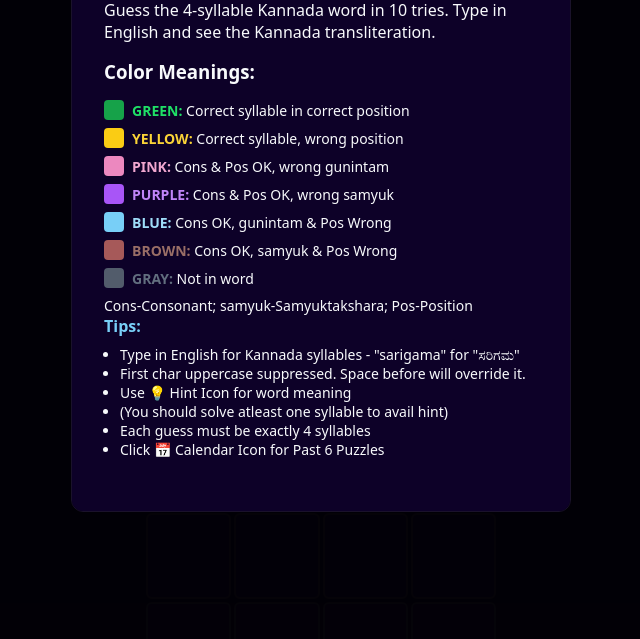
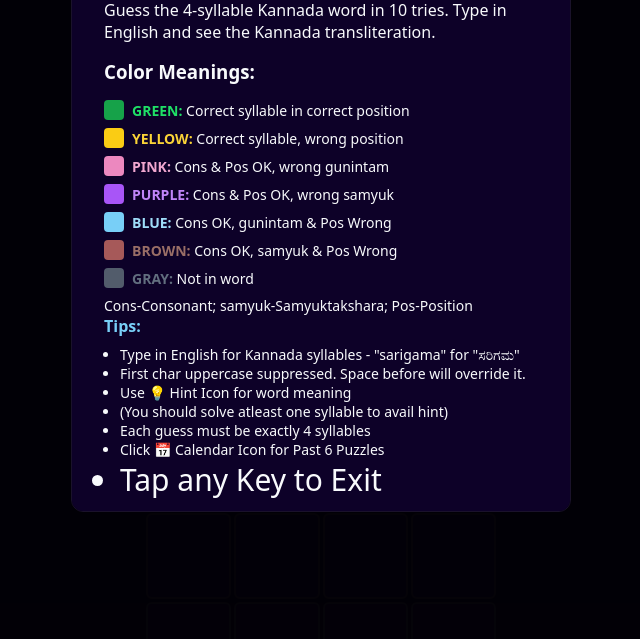
Before and after one commit to DnvkGit/PadavinOda, a plain HTML site: page index.html in a window 1280 px wide. Both pictures are taken after a click on the button "Help". Shown: the part 160-799 px from the top of the page, without its empty margins (319-959 px from the left). Drawn offline with Linux system fonts and the light colour scheme.

Commit message:
Update index.html

```diff
--- a/index.html
+++ b/index.html
@@ -106,12 +106,17 @@
                         <h4 style="color: hsl(199 89% 72%); margin-bottom: 0.5rem;">Tips:</h3>
                         <ul style="font-size: 0.875rem; padding-left: 1rem;">
                             <li>Type in English for Kannada syllables - "sarigama" for "ಸರಿಗಮ" </li>
-							<li>First char uppercase suppressed. Space before will override it. </li>
+			    <li>First char uppercase suppressed. Space before will override it. </li>
                             <li>Use 💡 Hint Icon for word meaning</li>
-							<li>(You should solve atleast one syllable to avail hint)</li>
+			    <li>(You should solve atleast one syllable to avail hint)</li>
                             <li>Each guess must be exactly 4 syllables</li>
-							<li>Click 📅 Calendar Icon for Past 6 Puzzles</li>
+			    <li>Click 📅 Calendar Icon for Past 6 Puzzles</li>
                         </ul>
+			<ul style="font-size: 1.875rem; padding-left: 1rem;">
+			   <li> Tap any Key to Exit
+
+			   </li>
+			</ul>
                     </div>
                 </div>
             </div>
```
